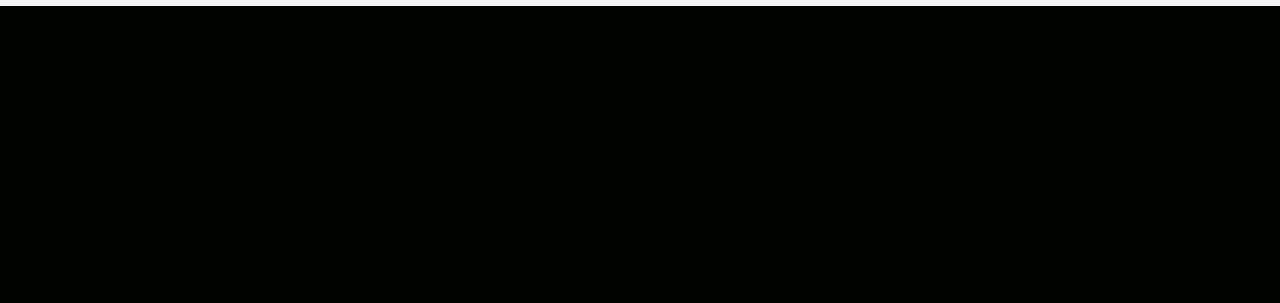
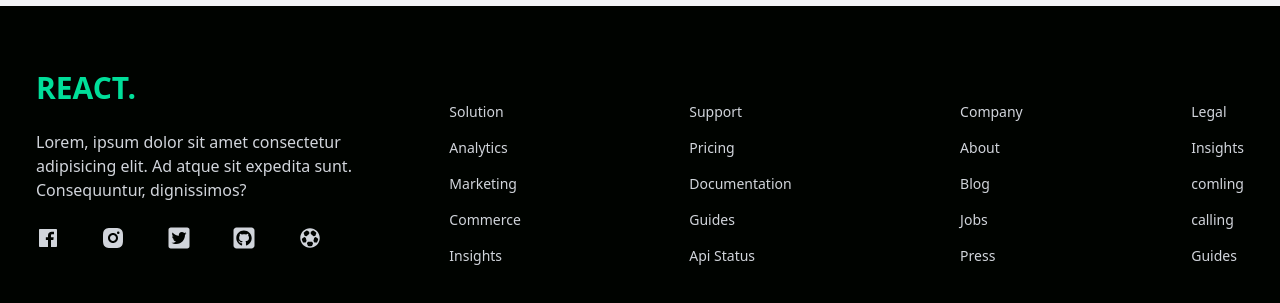
Before and after one commit to Sami123d/forex-tailwind, a React (Vite) app: page / in a window 1280 px wide. Shown: the part 2369-2672 px from the top of the page. Before the commit the page ends 2375 px from the top, so only its background shows below. Built offline with nearby package versions, Linux system fonts and the light colour scheme.

Commit message:
complete

```diff
--- a/src/App.jsx
+++ b/src/App.jsx
@@ -1,5 +1,6 @@
 import Analytics from "./components/Analytics";
 import Cards from "./components/Cards";
+import Footer from "./components/Footer";
 import Hero from "./components/Hero";
 import Navbar from "./components/Navbar";
 import Newsletter from "./components/Newsletter";
@@ -12,6 +13,7 @@
     <Analytics/>
     <Newsletter/>
     <Cards/>
+    <Footer/>
     </>
   )
 }
--- /dev/null
+++ b/src/components/Footer.jsx
@@ -0,0 +1,70 @@
+import React from "react";
+import { IoLogoFacebook } from "react-icons/io";
+import { RiInstagramFill } from "react-icons/ri";
+import { FaTwitterSquare } from "react-icons/fa";
+import { FaSquareGithub } from "react-icons/fa6";
+import { IoFootball } from "react-icons/io5";
+const Footer = () => {
+  return (
+    <div className="max-w-[1240px] gap-8 py-16 px-4 text-gray-300 grid lg:grid-cols-3 mx-auto ">
+      <div className="">
+        <div className="text-3xl mb-6 font-bold uppercase text-[#00df9a]">
+          React.
+        </div>
+        <div>
+          Lorem, ipsum dolor sit amet consectetur adipisicing elit. Ad atque sit
+          expedita sunt. Consequuntur, dignissimos?
+        </div>
+        <div className="flex justify-between md: w-[75%] my-6">
+          <IoLogoFacebook size={24} />
+          <RiInstagramFill size={24} />
+          <FaTwitterSquare size={24} />
+          <FaSquareGithub size={24} />
+          <IoFootball size={24} />
+        </div>
+      </div>
+      <div className="lg:col-span-2   sm:flex sm:justify-between md:text-left text-center  mt-6">
+        <div className="sm:m-0 mb-8">
+          <ul className="col-span-1">
+            <li className="py-2 text-sm">Solution</li>
+            <li className="py-2 text-sm">Analytics</li>
+            <li className="py-2 text-sm">Marketing</li>
+            <li className="py-2 text-sm">Commerce</li>
+            <li className="py-2 text-sm">Insights</li>
+          </ul>
+        </div>
+        <div className="sm:m-0 mb-8">
+          <ul className="col-span-1">
+            <li className="py-2 text-sm">Support</li>
+            <li className="py-2 text-sm">Pricing</li>
+            <li className="py-2 text-sm">Documentation</li>
+            <li className="py-2 text-sm">Guides</li>
+            <li className="py-2 text-sm">Api Status</li>
+          </ul>
+        </div>
+
+        <div className="sm:m-0 mb-8">
+          <ul className="col-span-1">
+            <li className="py-2 text-sm">Company</li>
+            <li className="py-2 text-sm">About</li>
+            <li className="py-2 text-sm">Blog</li>
+            <li className="py-2 text-sm">Jobs</li>
+            <li className="py-2 text-sm">Press</li>
+          </ul>
+        </div>
+
+        <div className="sm:m-0 mb-8">
+          <ul className="col-span-1">
+            <li className="py-2 text-sm">Legal</li>
+            <li className="py-2 text-sm">Insights</li>
+            <li className="py-2 text-sm">comling</li>
+            <li className="py-2 text-sm">calling</li>
+            <li className="py-2 text-sm">Guides</li>
+          </ul>
+        </div>
+      </div>
+    </div>
+  );
+};
+
+export default Footer;
--- a/src/components/Navbar.jsx
+++ b/src/components/Navbar.jsx
@@ -1,6 +1,8 @@
 import React, { useEffect, useState, useRef } from "react";
 import { RiMenu3Fill } from "react-icons/ri";
 import { IoMdClose } from "react-icons/io";
+
+
 
 const Navbar = () => {
   const [nav, setNav] = useState(false);
```
